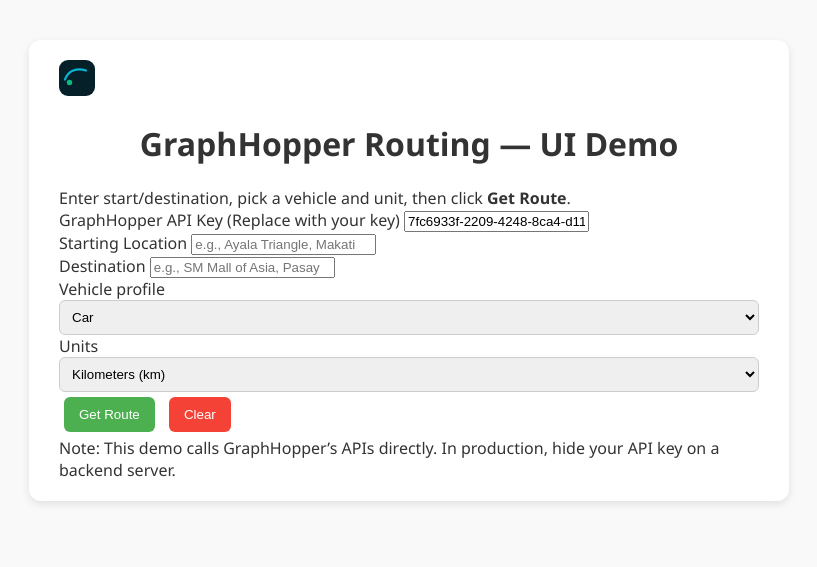
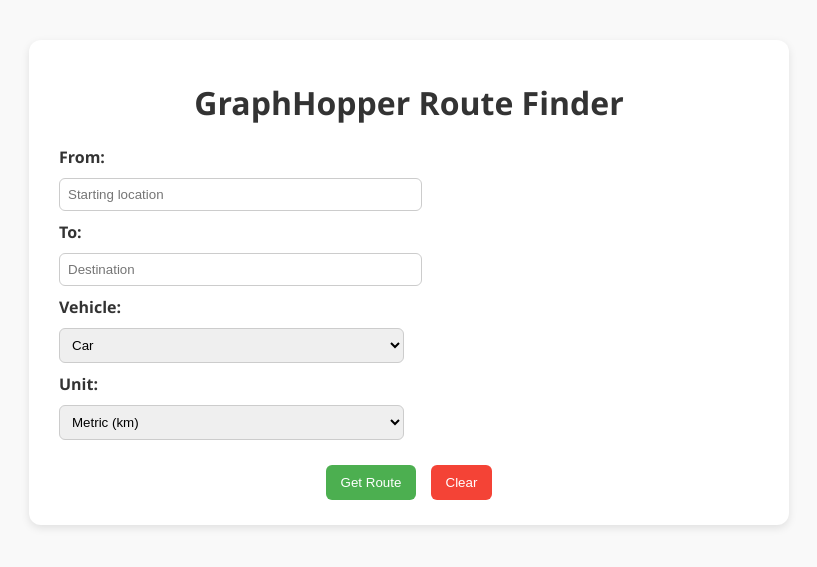
Before and after one commit to LlouCalL/Project-Activity-3, a Python web app: template graphhopper-enhanced/templates/index.html in a window 1280 px wide. Shown: the top 567 px of the page, without its empty margins (231-1048 px from the left). Run offline with Jinja, Linux system fonts and the light colour scheme; the template is opened without the code that fills it, so the values that code supplies are empty.

Commit message:
Refactor index.html for improved UI layout
Updated the HTML structure and improved the layout for the GraphHopper Route Finder interface.

```diff
--- a/graphhopper-enhanced/templates/index.html
+++ b/graphhopper-enhanced/templates/index.html
@@ -1,91 +1,62 @@
-<!doctype html>
+<!DOCTYPE html>
 <html lang="en">
-<head>
-  <meta charset="utf-8" />
-  <meta name="viewport" content="width=device-width, initial-scale=1" />
-  <title>GraphHopper Routing UI</title>
-  <link rel="stylesheet" href="style.css">
-</head>
-<body>
-  <div class="container" role="main">
-    <header>
-      <svg width="36" height="36" viewBox="0 0 24 24" fill="none">
-        <rect width="24" height="24" rx="6" fill="#052028"/>
-        <path d="M4 13c2-6 8-8 14-6" stroke="#06b6d4" stroke-width="1.5" stroke-linecap="round"/>
-        <circle cx="7" cy="15" r="1.8" fill="#10b981"/>
-      </svg>
-      <div>
-        <h1>GraphHopper Routing — UI Demo</h1>
-        <div class="muted">Enter start/destination, pick a vehicle and unit, then click <strong>Get Route</strong>.</div>
-      </div>
-    </header>
+  <head>
+    <meta charset="UTF-8" />
+    <meta name="viewport" content="width=device-width, initial-scale=1.0" />
+    <title>GraphHopper Route Finder</title>
+    <link rel="stylesheet" href="{{ url_for('static', filename='style.css') }}" />
+  </head>
+  <body>
+    <div class="container">
+      <h1>GraphHopper Route Finder</h1>
 
-    <form id="routeForm" onsubmit="return false;">
-      <div class="full">
-        <label for="apiKey">GraphHopper API Key <span class="tiny">(Replace with your key)</span></label>
-        <input id="apiKey" type="text" value="7fc6933f-2209-4248-8ca4-d11d6eacfd68" />
-      </div>
+      <div class="input-section">
+        <label>From:</label>
+        <input id="from" placeholder="Starting location" />
 
-      <div>
-        <label for="from">Starting Location</label>
-        <input id="from" type="text" placeholder="e.g., Ayala Triangle, Makati" />
-      </div>
+        <label>To:</label>
+        <input id="to" placeholder="Destination" />
 
-      <div>
-        <label for="to">Destination</label>
-        <input id="to" type="text" placeholder="e.g., SM Mall of Asia, Pasay" />
-      </div>
-
-      <div>
-        <label for="vehicle">Vehicle profile</label>
+        <label>Vehicle:</label>
         <select id="vehicle">
           <option value="car">Car</option>
           <option value="bike">Bike</option>
           <option value="foot">Foot</option>
         </select>
+
+        <label>Unit:</label>
+        <select id="unit">
+          <option value="km">Metric (km)</option>
+          <option value="mi">Imperial (mi)</option>
+        </select>
+
+        <div class="btn-group">
+          <button id="getRouteBtn">Get Route</button>
+          <button id="clearBtn">Clear</button>
+        </div>
       </div>
 
-      <div>
-        <label for="unit">Units</label>
-        <select id="unit">
-          <option value="km">Kilometers (km)</option>
-          <option value="mi">Miles (mi)</option>
-        </select>
-      </div>
+      <div id="message" class="message"></div>
 
-      <div class="full actions">
-        <button id="getRouteBtn" type="button">Get Route</button>
-        <button id="clearBtn" class="secondary" type="button">Clear</button>
-      </div>
-    </form>
+      <div id="output" hidden>
+        <h2 id="routeTitle"></h2>
+        <p id="geocodeInfo"></p>
+        <p id="routeDistance"></p>
+        <p id="routeTime"></p>
+        <p id="routeVehicle"></p>
 
-    <div id="output" class="card" hidden>
-      <div class="summary">
-        <div class="pill" id="routeTitle">Route summary</div>
-        <div class="pill" id="routeDistance"></div>
-        <div class="pill" id="routeTime"></div>
-        <div class="pill" id="routeVehicle"></div>
-      </div>
-      <div id="geocodeInfo" class="muted tiny"></div>
-
-      <div id="instructionsArea">
-        <h3>Turn-by-turn Directions</h3>
         <table id="instructionsTable">
           <thead>
-            <tr><th>Instruction</th><th>Distance</th></tr>
+            <tr>
+              <th>Instruction</th>
+              <th>Distance</th>
+            </tr>
           </thead>
           <tbody></tbody>
         </table>
       </div>
     </div>
 
-    <div id="message" class="card" style="display:none;"></div>
-
-    <footer>
-      <div>Note: This demo calls GraphHopper’s APIs directly. In production, hide your API key on a backend server.</div>
-    </footer>
-  </div>
-
-  <script src="script.js"></script>
-</body>
+    <script src="{{ url_for('static', filename='script.js') }}"></script>
+  </body>
 </html>
```
